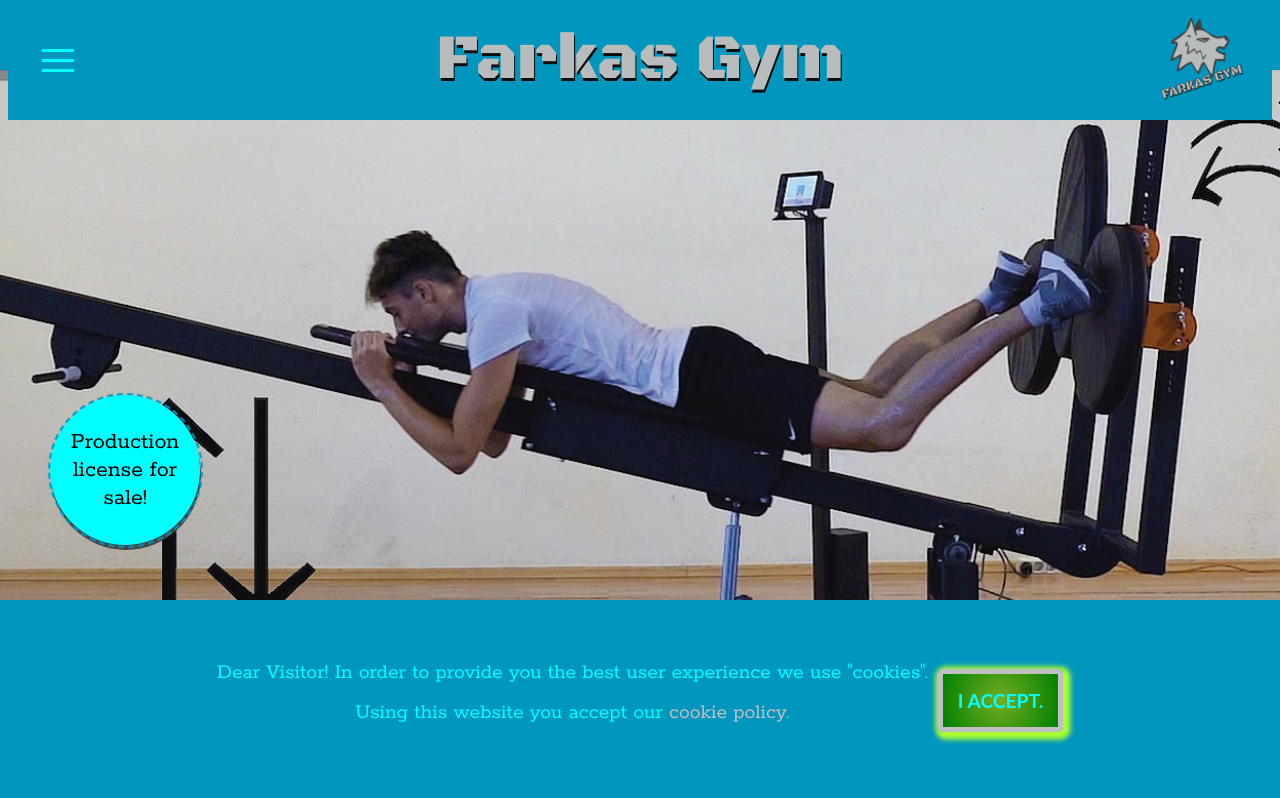
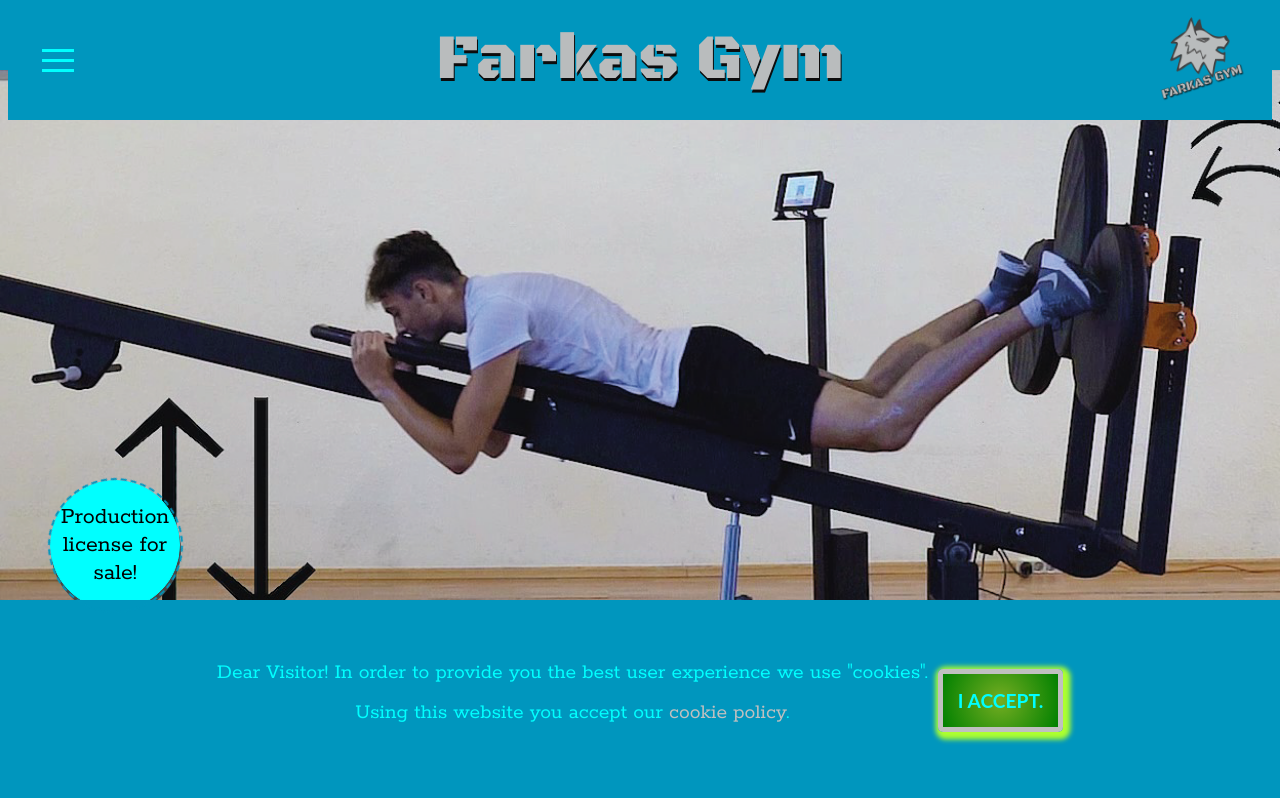
Before and after one commit to szeidl-balazs/nextgenfarmingweb, a React (Create React App) app in the folder frontend/: page / in a window 1280 px wide. Shown: the top 798 px of the page. Built offline with nearby package versions, Linux system fonts and the light colour scheme.

Commit message:
Media queries have been improved for every device size in portrait and landscape direction, too.

```diff
--- a/frontend/src/components/css_files/3_1_hero.css
+++ b/frontend/src/components/css_files/3_1_hero.css
@@ -50,7 +50,6 @@
     animation: forsale 10s linear infinite;
     position: absolute;
     cursor: pointer;
-
     width: var(--width);
     height: calc(var(--width));
     border-radius: 155px;
--- a/frontend/src/components/css_files/6_media_queries.css
+++ b/frontend/src/components/css_files/6_media_queries.css
@@ -24,18 +24,19 @@
     }
 
     .forsale, .disc {
-        --width: 90px;
-        font-size: .9rem;
-        margin-left: -130px;
-        margin-bottom: 130px;
+        --width: 80px;
+        font-size: .8rem;
+        margin-left: -150px;
+        margin-bottom: 0;
     }
 
     .intro-container {
         align-items: flex-end;
     }
 
+
     .modal {
-        width: 50vw;
+        width: 90vw;
         font-size: 1rem;
     }
 
@@ -162,6 +163,32 @@
 
 }
 
+/* Samsung Galaxy Tab 712px*/
+
+@media screen and (min-width: 712px) {
+
+    .forsale, .disc {
+        --width: 120px;
+        font-size: 1.2rem;
+        margin-left: 10px;
+        margin-top: -200px;
+    }
+
+    .intro-container {
+        align-items: flex-end;
+    }
+
+    .hero-image {
+        align-items: center;
+    }
+
+
+    .modal {
+        width: 90vw;
+        font-size: 1rem;
+    }
+}
+
 /* iPhone 6/7/8 Plus */
 
 @media screen and (max-width: 736px) {
@@ -194,6 +221,27 @@
     .specification-photo {
         height: 290px;
         width: auto;
+    }
+
+    .forsale, .disc {
+        --width: 120px;
+        font-size: 1.2rem;
+        margin-left: 10px;
+        margin-top: -250px;
+    }
+
+    .intro-container {
+        align-items: flex-end;
+    }
+
+    .hero-image {
+        align-items: flex-start;
+    }
+
+
+    .modal {
+        width: 90vw;
+        font-size: 1.1rem;
     }
 }
 
@@ -258,6 +306,7 @@
 
     .hero-image {
         height: 60vh;
+        align-items: center;
 
     }
 
@@ -267,6 +316,22 @@
 
     p {
         font-size: 1.5rem;
+    }
+
+    .forsale, .disc {
+        --width: 120px;
+        font-size: 1.2rem;
+        margin-left: 10px;
+        margin-top: -250px;
+    }
+
+    .intro-container {
+        align-items: flex-end;
+    }
+
+    .modal {
+        width: 90vw;
+        font-size: 1.1rem;
     }
 
 }
@@ -302,7 +367,6 @@
 
     .hero-image {
         height: 85vh;
-
     }
 
     .video {
@@ -327,15 +391,41 @@
     }
 
     .forsale, .disc {
-        --width: 150px;
+        --width: 130px;
         font-size: 1.5rem;
-        margin-left: 10px;
+        margin-left: -10px;
         margin-bottom: 0;
 
     }
 
     .disc {
-        --width: 155px;
+        --width: 135px;
+    }
+
+    .intro-container {
+        align-items: flex-end;
+    }
+
+    .modal {
+        width: 25vw;
+        font-size: 1.2rem;
+    }
+}
+
+/*iPad Air portrait 812px media query*/
+
+@media screen and (min-width: 812px)  {
+
+    .forsale, .disc {
+        --width: 130px;
+        font-size: 1.5rem;
+        margin-left: -10px;
+        margin-top: 150px;
+
+    }
+
+    .disc {
+        --width: 135px;
     }
 
     .intro-container {
@@ -343,12 +433,12 @@
     }
 
     .modal {
-        width: 25vw;
-        font-size: 1.5rem;
+        width: 40vw;
+        font-size: 1.4rem;
     }
 }
 
-/*iPad pro portrait media query*/
+/*iPad pro portrait 1024px media query*/
 
 @media  screen and (min-width: 1024px) {
 
--- a/frontend/src/components/structure_components/4_Hero.jsx
+++ b/frontend/src/components/structure_components/4_Hero.jsx
@@ -4,12 +4,6 @@ const Hero = () => {
 
     const [modal, setModal] = useState(false);
 
-
-    /*
-    const forSaleSwitch = () => {
-        alert('Production license is for sale including full documentation for manufacturing. The product is patent protected. Patent registration number: 005188. For more information call or write the contact!')
-    }
-    */
 
     const forSaleSwitch = (e) => {
         setModal(!modal);
@@ -35,7 +29,7 @@ const Hero = () => {
                 ?
 
                 <div className="modal">
-                    <div className="modal-text" onClick={forSaleSwitch}><a className="modal-text" href="#contact-id">Production license is for sale including full documentation for manufacturing. The product is patent protected. Patent registration number: 005188. For more information call or write the contact!</a></div>
+                    <div className="modal-text" onClick={forSaleSwitch}><a className="modal-text" href="#contact-id">Production license is for sale including full documentation for manufacturing. The product is patent protected. For more information write email to the contact person, please!</a></div>
                 </div>
 
                 :
```
